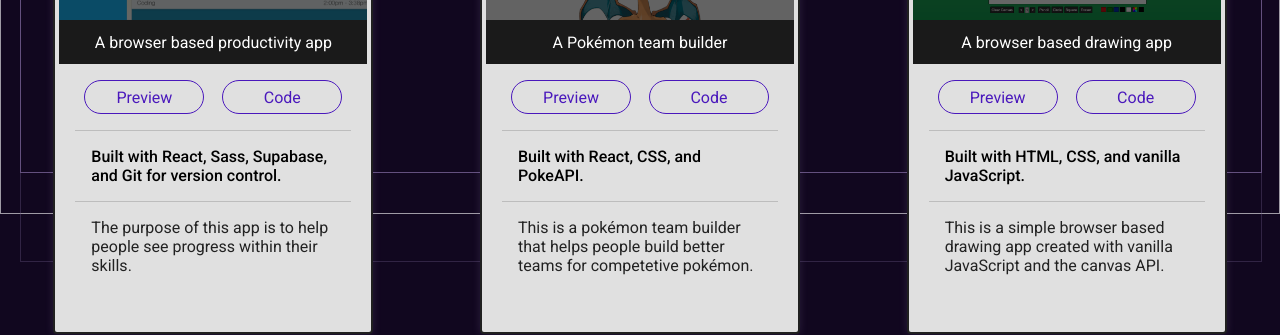
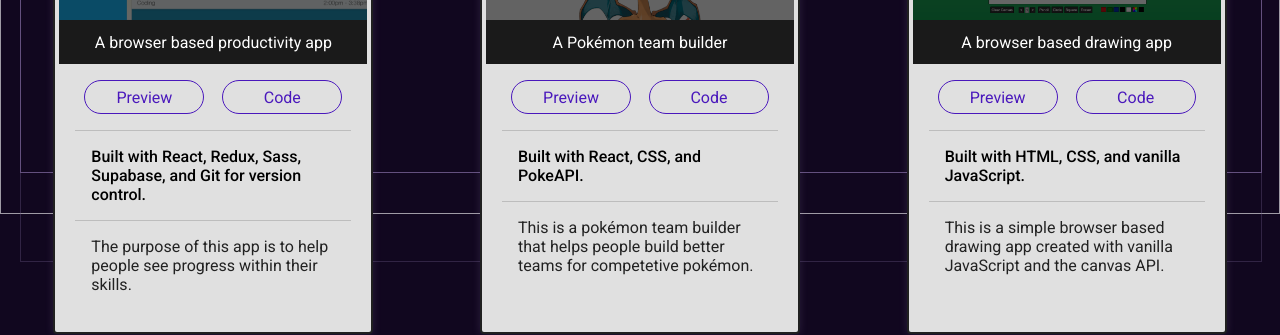
Before and after one commit to Ice-Cap/my-portfolio-website, a React (Create React App) app: page / in a window 1280 px wide. Shown: the part 1020-1355 px from the top of the page. Built offline with nearby package versions, Linux system fonts and the light colour scheme.

Commit message:
Added redux to the list of technologies

```diff
--- a/src/components/PersonalProjects.js
+++ b/src/components/PersonalProjects.js
@@ -14,7 +14,7 @@ function PersonalProjects() {
           shortDescription={'A browser based productivity app'}
           previewLink={'https://github.com/Ice-Cap/level-up'}
           codeLink={'https://github.com/Ice-Cap/level-up'}
-          technologiesUsed={'Built with React, Sass, Supabase, and Git for version control.'}
+          technologiesUsed={'Built with React, Redux, Sass, Supabase, and Git for version control.'}
           fullDescription={'The purpose of this app is to help people see progress within their skills.'}
         />
         <ProjectCard
```
